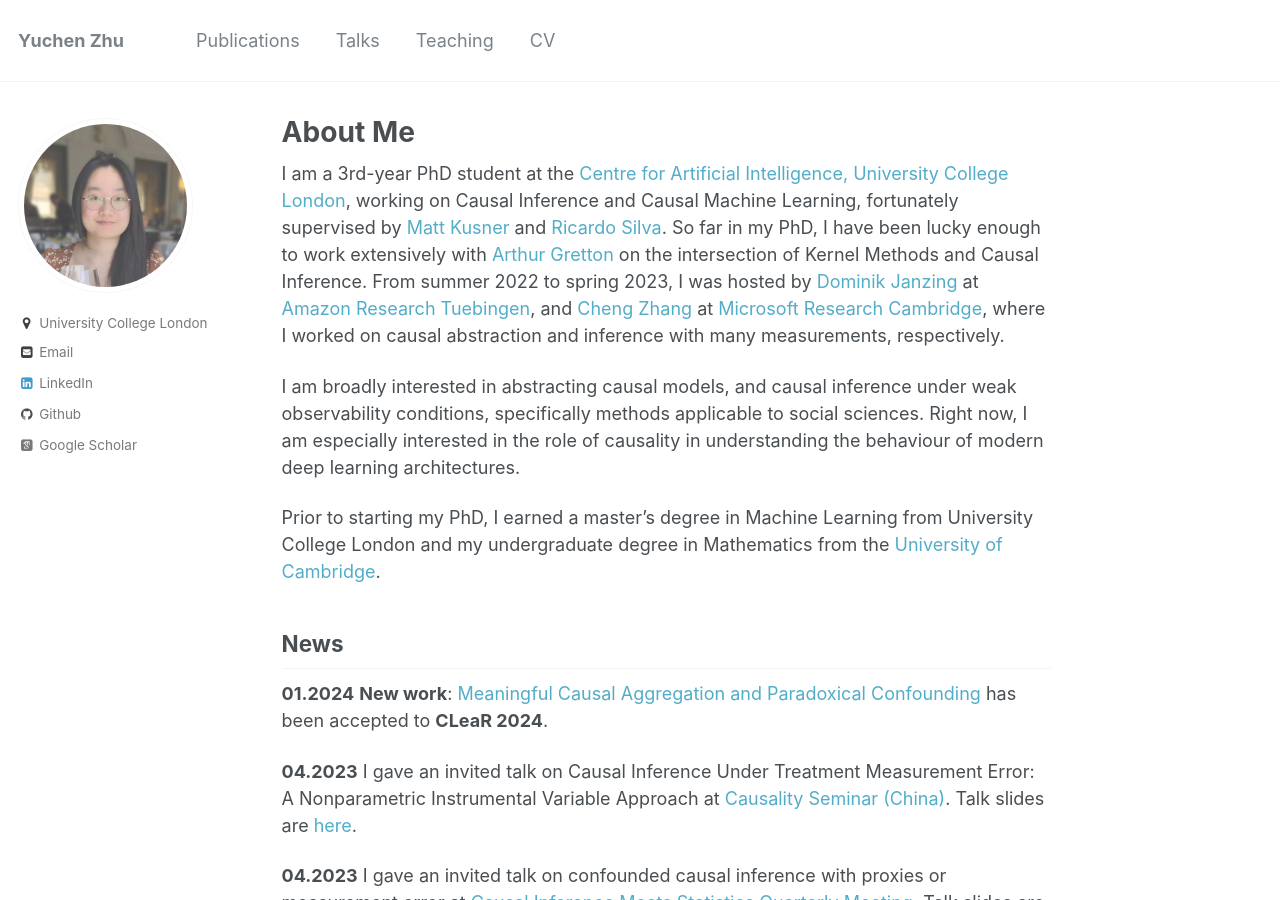
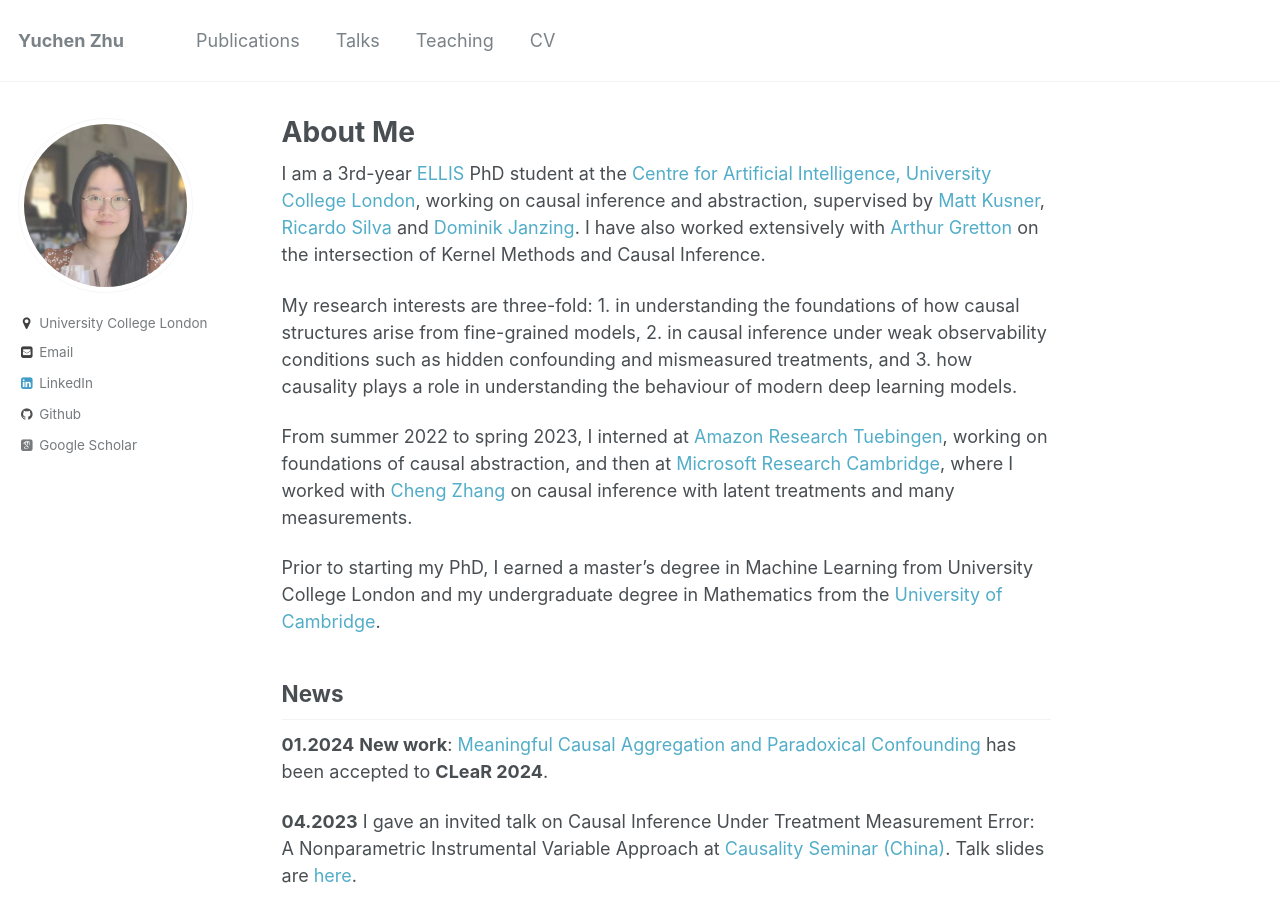
Before and after one commit to yuchen-zhu/yuchen-zhu.github.io, a Jekyll site: the page built from _pages/about.md, in a window 1280 px wide and 900 px high. Built offline with Jekyll 4.4.1, drawn with Linux system fonts in a browser that asks for light colours; some web fonts are replaced.

Commit message:
update about

```diff
--- a/_pages/about.md
+++ b/_pages/about.md
@@ -8,9 +8,11 @@ redirect_from:
   - /about.html
   -
 ---
-I am a 3rd-year PhD student at the [Centre for Artificial Intelligence, University College London](https://www.ucl.ac.uk/ai-centre/), working on Causal Inference and Causal Machine Learning, fortunately supervised by [Matt Kusner](http://mkusner.github.io) and [Ricardo Silva](http://www.homepages.ucl.ac.uk/~ucgtrbd/). So far in my PhD, I have been lucky enough to work extensively with [Arthur Gretton](https://www.gatsby.ucl.ac.uk/~gretton/) on the intersection of Kernel Methods and Causal Inference. From summer 2022 to spring 2023, I was hosted by [Dominik Janzing](https://janzing.github.io) at [Amazon Research Tuebingen](https://www.amazon.science/locations/tubingen), and [Cheng Zhang]((https://www.microsoft.com/en-us/research/people/chezha/)) at [Microsoft Research Cambridge](https://www.microsoft.com/en-us/research/lab/microsoft-research-cambridge/), where I worked on causal abstraction and inference with many measurements, respectively.
+I am a 3rd-year [ELLIS](https://ellis.eu/phd-postdoc) PhD student at the [Centre for Artificial Intelligence, University College London](https://www.ucl.ac.uk/ai-centre/), working on causal inference and abstraction, supervised by [Matt Kusner](http://mkusner.github.io), [Ricardo Silva](http://www.homepages.ucl.ac.uk/~ucgtrbd/) and [Dominik Janzing](https://janzing.github.io/). I have also worked extensively with [Arthur Gretton](https://www.gatsby.ucl.ac.uk/~gretton/) on the intersection of Kernel Methods and Causal Inference.
 
-I am broadly interested in abstracting causal models, and causal inference under weak observability conditions, specifically methods applicable to social sciences. Right now, I am especially interested in the role of causality in understanding the behaviour of modern deep learning architectures.
+My research interests are three-fold: 1. in understanding the foundations of how causal structures arise from fine-grained models, 2. in causal inference under weak observability conditions such as hidden confounding and mismeasured treatments, and 3. how causality plays a role in understanding the behaviour of modern deep learning models.
+
+From summer 2022 to spring 2023, I interned at [Amazon Research Tuebingen](https://www.amazon.science/locations/tubingen), working on foundations of causal abstraction, and then at [Microsoft Research Cambridge](https://www.microsoft.com/en-us/research/lab/microsoft-research-cambridge/), where I worked with [Cheng Zhang]((https://www.microsoft.com/en-us/research/people/chezha/)) on causal inference with latent treatments and many measurements.
 
 Prior to starting my PhD, I earned a master's degree in Machine Learning from University College London and my undergraduate degree in Mathematics from the [University of Cambridge](https://www.maths.cam.ac.uk).
 
```
Also changed, not shown: 2 other files.
